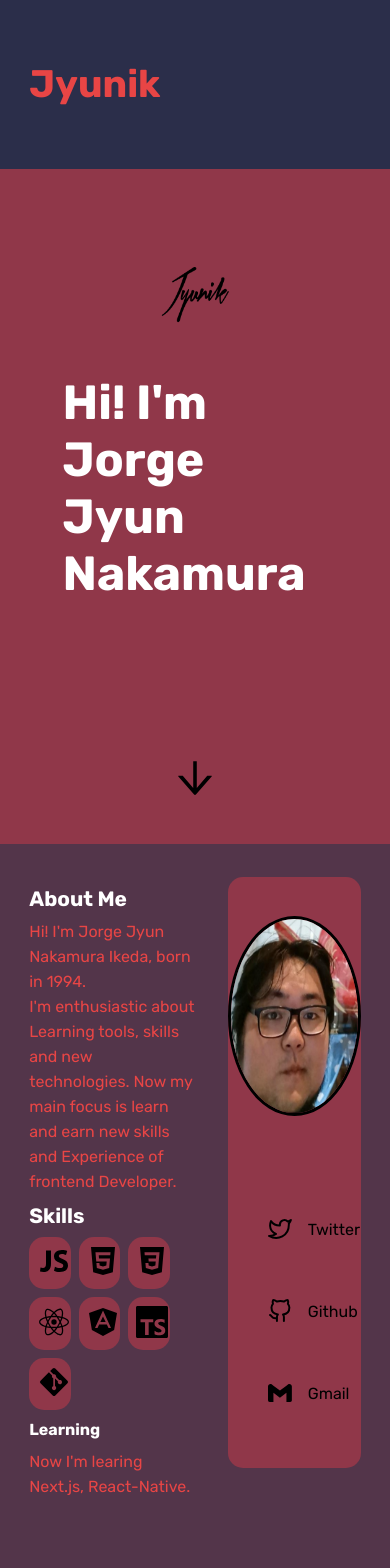
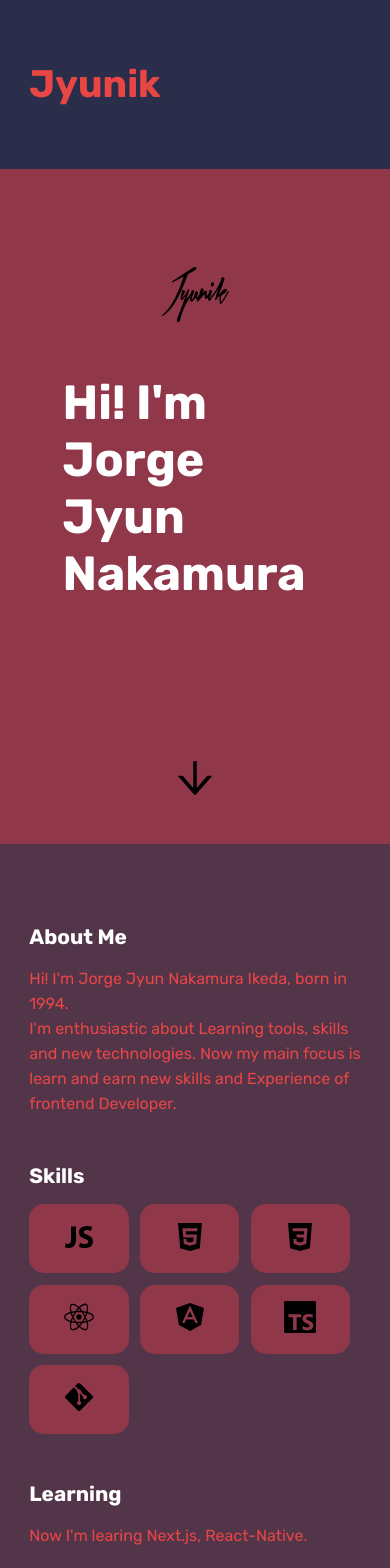
Before and after one commit to jyunakaike/Portfolio, a React app: page / in a window 390 px wide. Shown: the top 1568 px of the page. Built offline with nearby package versions, Linux system fonts and the light colour scheme.

Commit message:
feat: about me responsive

```diff
--- a/src/Components/Me/index.js
+++ b/src/Components/Me/index.js
@@ -18,8 +18,8 @@
 
 export const Me = () => {
     return (
-        <section className='About-bg' >
-            <div className='About-container' id='About-me'>
+        <section className='About-bg'  >
+            <div className='About-container' id='About-me' >
                 <div className='About-detail'>
                     <div>
                         <h2>About Me</h2>
@@ -44,7 +44,7 @@
                         {/* <p>
                             JavaScript, React,  Html, CSS, Git, Angular, TypeScript
                         </p> */}
-                        <h3>Learning</h3>
+                        <h2>Learning</h2>
                         <p>
                             Now I'm learing Next.js, React-Native.
                         </p>
--- a/src/Components/Me/style.css
+++ b/src/Components/Me/style.css
@@ -30,7 +30,7 @@
 }
 
 .About-detail h2{
-    margin: 10px 0;
+    margin: 3rem 0;
     font-size: 1.3rem;
     margin-bottom: 5%;
 }
@@ -177,3 +177,110 @@
     transition:0.6s;
     color: white;
 }
+
+
+@media (max-width:770px) {
+    .About-container{
+        width: 90%;
+        height: auto;
+        margin: 0 auto;
+        padding: 0 2.5%;
+
+        /* background-color:cadetblue; */
+        display: flex;
+            flex-direction: column;
+            justify-content: space-between;
+            /* align-items: center; */
+    }
+
+    .About-detail{
+        width: 100%;
+        height: auto;
+        margin-top: 10%;
+        /* background-color: blanchedalmond; */
+        display: flex;
+            flex-direction: column;
+            justify-content: space-around;
+        color: var(--red);
+    }
+
+
+    /* skill */
+
+    .Skills-container{
+        display:flex;
+            justify-content: flex-start;
+            flex-wrap:wrap ;
+        gap: 0.7rem;
+        color: black;
+    }
+
+    .Skills-container div{
+        position: relative;
+        width: 30%;
+        height: 10%;
+        padding: 5%;
+        background-color:var(--brown);
+        text-align: center;
+        border-radius: 15px;
+    }
+
+
+
+
+
+
+
+
+
+    .About-contact{
+        width: 80%;
+        height: 70%;
+        /* margin-top: 10%; */
+        margin: 10% auto;
+        padding: 5% 0;
+
+        background-color:var(--brown);
+
+        display: flex;
+            flex-direction: column;
+            justify-content: space-around;
+        color: white;
+        border-radius: 15px;
+    }
+
+
+
+
+    .About-contact img{
+        /* width: 40%;
+        max-width: 200px;
+
+        height: 100%;
+        max-height: 200px;
+
+        border-radius:100%;
+        border: 3px solid black; */
+        margin-bottom: 2rem ;
+    }
+
+    .About-contact-details{
+        width: 40%;
+        height: 40%;
+        margin: 0 auto ;
+        /* background-color:blue; */
+
+
+        /* display: flex; */
+            /* flex-direction: column; */
+            /* align-items: center; */
+            /* justify-content: center; */
+            gap:10px;
+        color: black;
+    }
+
+    .About-contact-icon{
+        width: 2rem;
+        height: 50%;
+    }
+}
```
